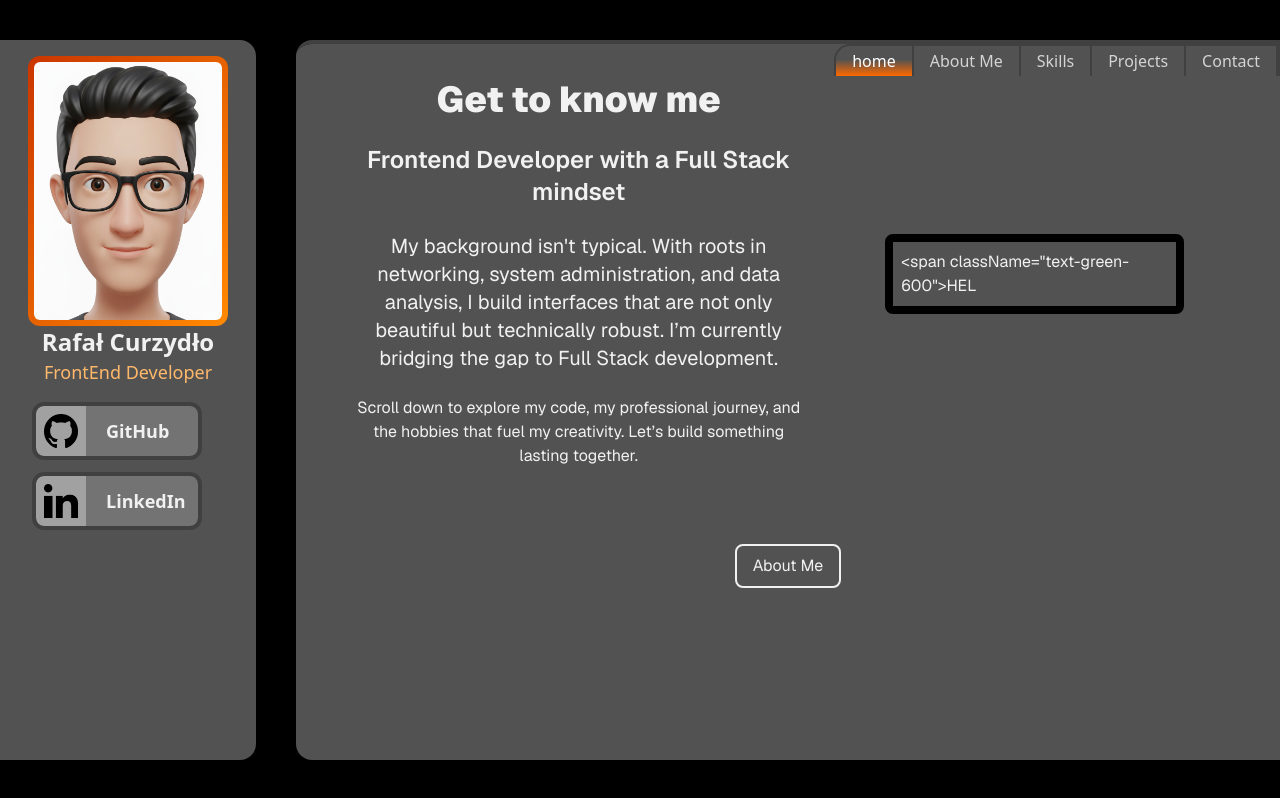
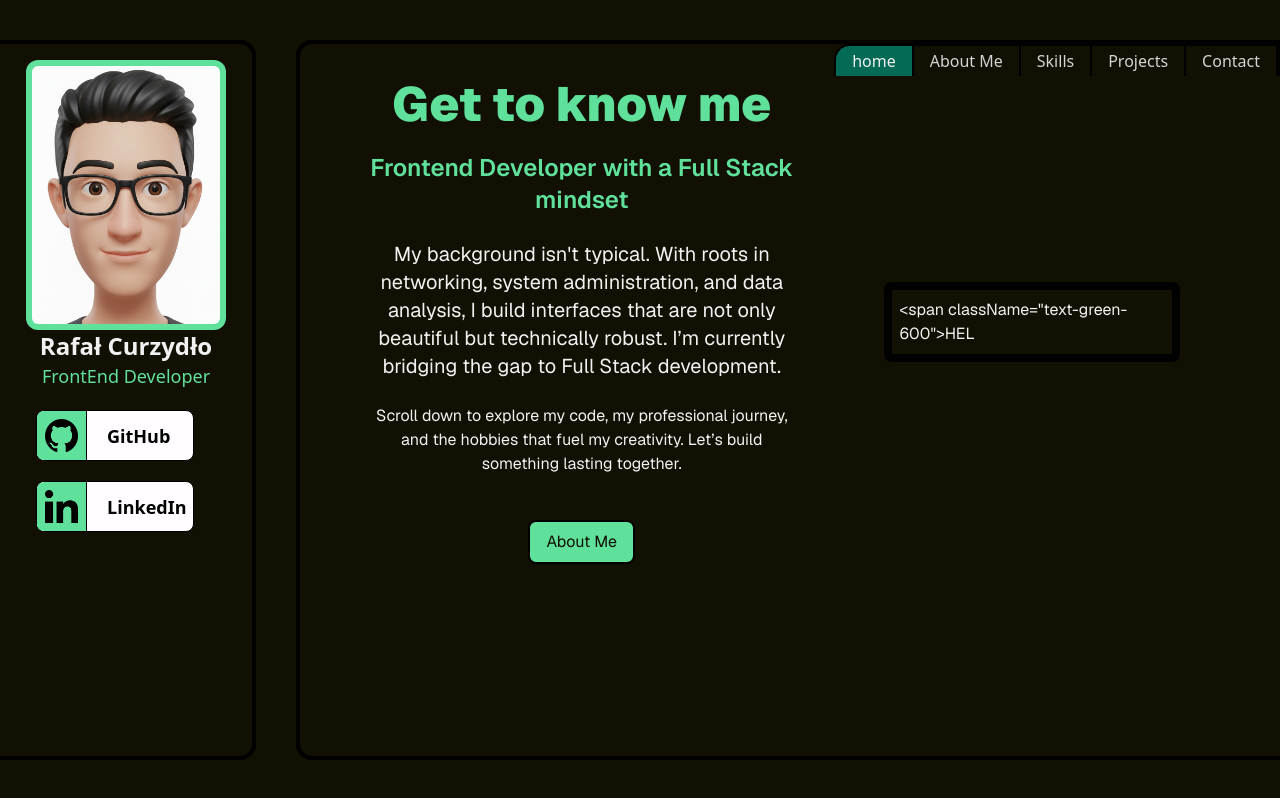
Before and after one commit to Szadolowski/Its-me, a Next.js app: page / in a window 1280 px wide. Built offline with nearby package versions, Linux system fonts and the light colour scheme.

Commit message:
feat(theme): update color palette and add custom colors to Tailwind config
- Replaced default colors with custom palette (primary: #121002)
- Defined new theme variables in CSS/@theme
- Standardized white color usage

```diff
--- a/app/globals.css
+++ b/app/globals.css
@@ -1,7 +1,14 @@
 @import "tailwindcss";
 
+@theme {
+  --color-custom-main: #121002;
+  --color-custom-secend: #fffdff;
+  --color-custom-addition: #5fe19b;
+  --color-custom-addition-2: #036a55;
+}
+
 :root {
-  --background: #171717;
+  --background: #121002;
   --foreground: #f1f1f1;
 }
 
--- a/app/layout.tsx
+++ b/app/layout.tsx
@@ -38,11 +38,11 @@ export default function RootLayout({
         <div className="fixed w-full border-b-4 rounded-b-lg sm:hidden h-15 bg-neutral-600 border-neutral-700">
           <MobileMenu />
         </div>
-        <div className="flex flex-row items-center w-full min-h-screen pt-5 bg-black sm:pt-0 space-between">
+        <div className="flex flex-row items-center w-full min-h-screen pt-5 bg-custom-main sm:pt-0 space-between">
           <div className="w-1/5 hidden sm:flex min-w-64 h-[90vh] mr-10">
-            <main className="relative w-full h-full p-4 overflow-hidden text-center bg-neutral-600 rounded-r-2xl">
+            <main className="relative w-full h-full p-4 overflow-hidden text-center border-4 border-l-0 border-black rounded-r-2xl">
               <div className="flex items-center justify-center w-full">
-                <div className="relative w-50 h-67.5 bg-linear-to-br from-orange-700 to-orange-400 rounded-xl">
+                <div className="relative w-50 h-67.5 bg-custom-addition rounded-xl">
                   <Image
                     src="/face.png"
                     alt="Its Me Image"
@@ -54,7 +54,7 @@ export default function RootLayout({
               </div>
               <div>
                 <h1 className="text-2xl font-bold">Rafał Curzydło</h1>
-                <h2 className="text-lg font-medium text-orange-300">
+                <h2 className="text-lg font-medium text-custom-addition">
                   FrontEnd Developer
                 </h2>
               </div>
@@ -64,11 +64,11 @@ export default function RootLayout({
               </div>
             </main>
           </div>
-          <div className="flex w-full h-[90vh] justify-start items-start rounded-xl sm:rounded-r-none sm:rounded-l-2xl overflow-hidden border-t-4 border-neutral-700">
-            <div className="hidden sm:flex flex-row absolute right-0 top-[15] border-b-0 border-2 rounded-tl-2xl border-neutral-700 bg-neutral-600 overflow-hidden h-8">
+          <div className="flex w-full h-[90vh] justify-start items-start rounded-xl sm:rounded-r-none sm:rounded-l-2xl overflow-hidden border-4 border-r-0 border-black rounded-r-2xl">
+            <div className="hidden sm:flex flex-row absolute right-0 top-[15] border-b-0 border-2 rounded-tl-2xl border-black bg-custom-main overflow-hidden h-8">
               <MenuLinks />
             </div>
-            <div className="flex flex-col items-center justify-start w-full h-full gap-10 px-0 py-5 overflow-y-auto font-sans bg-neutral-600">
+            <div className="flex flex-col items-center justify-start w-full h-full gap-10 px-1 py-5 overflow-y-auto font-sans">
               <div className="flex flex-col items-start justify-start gap-10 px-5">
                 {children}
               </div>
--- a/app/page.tsx
+++ b/app/page.tsx
@@ -6,8 +6,10 @@ export default function Home() {
     <>
       <div className="flex justify-between w-full p-4">
         <div className="flex flex-col w-full gap-6 px-6 text-center lg:w-3/5">
-          <h1 className="text-4xl font-black">Get to know me</h1>
-          <h3 className="text-2xl font-semibold text-center text-wrap">
+          <h1 className="text-5xl font-black text-custom-addition">
+            Get to know me
+          </h1>
+          <h3 className="text-2xl font-semibold text-center text-wrap text-custom-addition">
             Frontend Developer with a Full Stack mindset
           </h3>
           <p className="text-xl text-center ">
@@ -21,6 +23,15 @@ export default function Home() {
             hobbies that fuel my creativity. Let’s build something lasting
             together.
           </p>
+          <div className="flex justify-center w-full pt-5">
+            <Link
+              href={"./about_me"}
+              type="button"
+              className="px-4 py-2 transition-all border-2 border-black rounded-lg cursor-pointer bg-custom-addition hover:bg-custom-addition-2 text-custom-main hover:text-white hover:scale-105 active:scale-95"
+            >
+              About Me
+            </Link>
+          </div>
         </div>
         <div className="relative items-center justify-center hidden mx-15 lg:flex">
           <div className="flex justify-start items-start w-[350] h-[240] p-2 border-8 rounded-lg border-black">
@@ -28,7 +39,7 @@ export default function Home() {
               text='<span className="text-green-600">HELLO WORLD!</span>'
               speed={150}
               textEffect={
-                <span className="font-semibold text-green-600">
+                <span className="font-semibold text-custom-addition-2">
                   HELLO WORLD!
                 </span>
               }
@@ -36,15 +47,6 @@ export default function Home() {
           </div>
         </div>
       </div>
-      <div className="flex justify-center w-full pt-5">
-        <Link
-          href={"./about_me"}
-          type="button"
-          className="px-4 py-2 transition-all border-2 rounded-lg cursor-pointer hover:bg-neutral-500 hover:text-white hover:scale-105 active:scale-95"
-        >
-          About Me
-        </Link>
-      </div>
     </>
   );
 }
--- a/components/menu-links.tsx
+++ b/components/menu-links.tsx
@@ -24,17 +24,16 @@ export default function MenuLinks({ menuStatus }: MenuLinksProps) {
     const isActive = pathname === `/${key}` || (pathname === "/" && key === "");
     let open;
     if (isActive) {
-      open =
-        "bg-gradient-to-t from-orange-500 to-transparent to-55% text-white font-bold";
+      open = "bg-custom-addition-2 font-bold";
     } else {
       open =
-        "bg-neutral-600 text-neutral-300 hover:bg-neutral-700 hover:text-white hover:font-bold";
+        "bg-custom-main text-neutral-300 hover:bg-neutral-700 hover:text-white hover:font-bold";
     }
     return (
       <Link
         href={`/${key}`}
         key={key}
-        className={`flex flex-col px-4 py-2 text-2xl font-bold sm:text-base sm:font-normal sm:items-center sm:flex-row sm:border-r-2 ${open} border-neutral-700 hover:cursor-pointer`}
+        className={`flex flex-col px-4 py-2 text-2xl font-bold sm:text-base sm:font-normal sm:items-center sm:flex-row sm:border-r-2 ${open} border-black hover:cursor-pointer`}
         onClick={() => menuStatus?.(false)}
       >
         {value}
--- a/components/nav-information.tsx
+++ b/components/nav-information.tsx
@@ -10,15 +10,15 @@ export default function NavInformation({
 }) {
   return (
     <Link href={"https://github.com/Szadolowski"} target="_blank">
-      <div className="flex flex-row items-center space-x-5 overflow-hidden rounded-lg outline-4 outline-neutral-700 bg-neutral-500">
+      <div className="flex flex-row items-center space-x-5 overflow-hidden border border-black rounded-lg bg-custom-secend">
         <Image
           src={img}
           alt="alt"
           width={50}
           height={10}
-          className="p-2 bg-neutral-400"
+          className="p-2 border-r border-black bg-custom-addition"
         />
-        <p className="w-full text-lg font-semibold">{children}</p>
+        <p className="w-full text-lg font-bold text-black">{children}</p>
       </div>
     </Link>
   );
```
